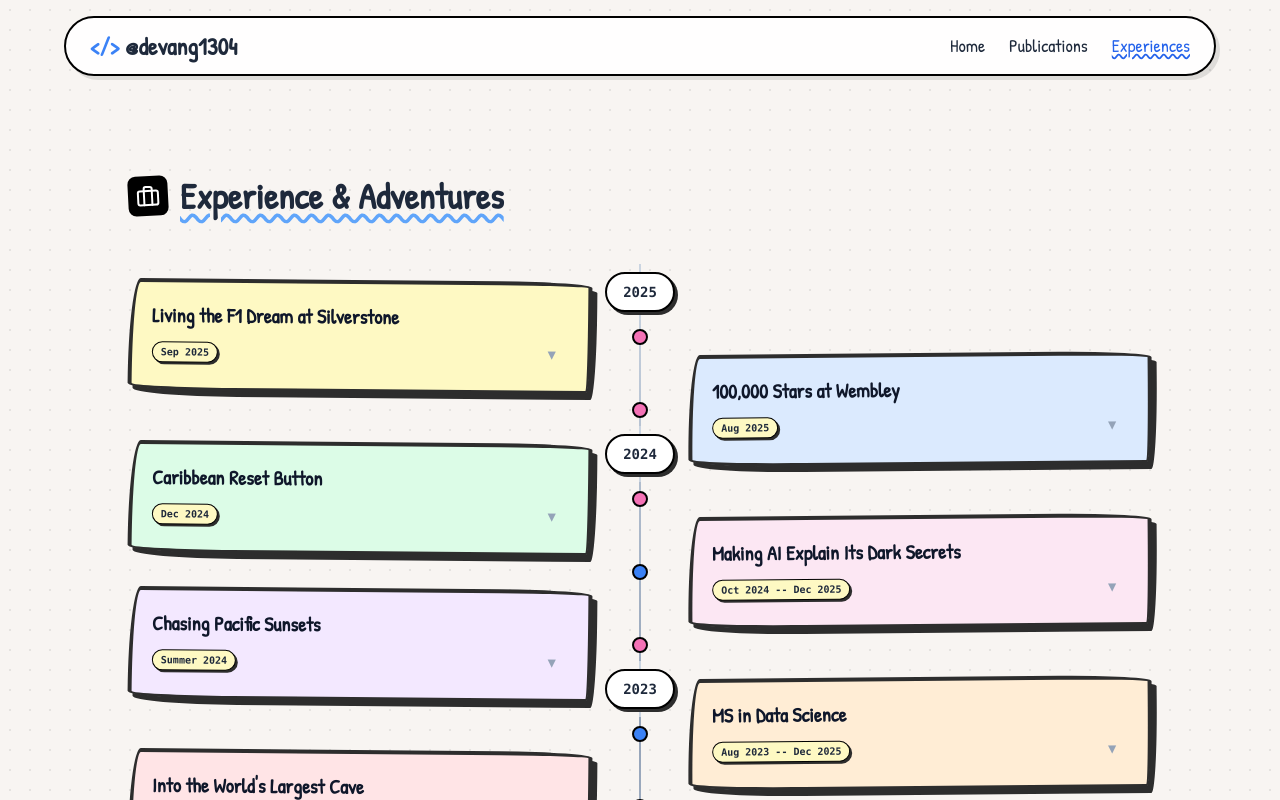
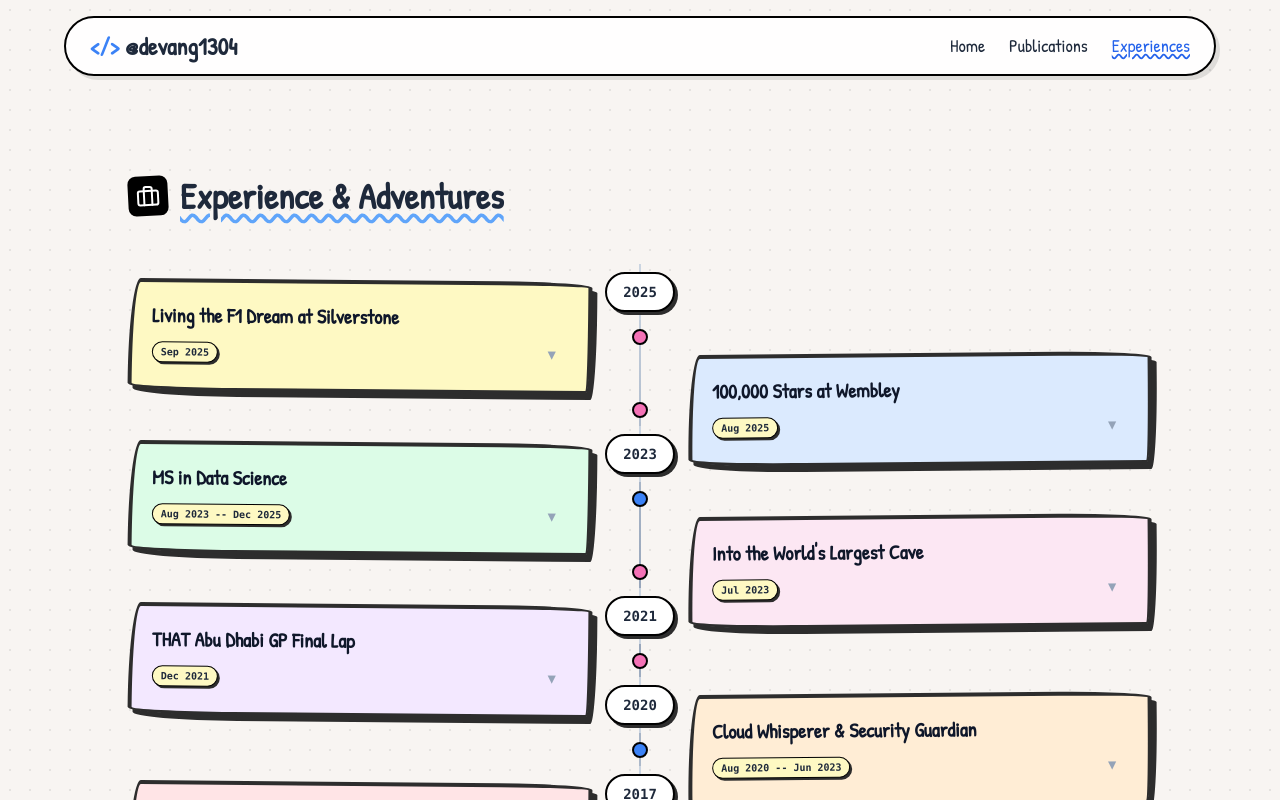
Before and after one commit to devang1304/devang1304.github.io, a React (Vite) app: page /experience in a window 1280 px wide. Shown: the top 800 px of the page. Built offline with nearby package versions, Linux system fonts and the light colour scheme.

Commit message:
feat: Remove commented-out experience and adventure entries from content data.

```diff
--- a/src/data/content.ts
+++ b/src/data/content.ts
@@ -1,12 +1,12 @@
 export const experienceData = [
-  {
-    role: "Making AI Explain Its Dark Secrets",
-    company: "Rochester Institute of Technology",
-    period: "Oct 2024 -- Dec 2025",
-    location: "Rochester, NY",
-    note: "Building PROVEX — an XAI framework that makes intrusion detection systems actually explain WHY they flagged something as suspicious. Because 'trust me bro' isn't a valid security protocol. Working with temporal graphs, GNNs, and occasionally questioning if the AI is smarter than me.",
-    details: [],
-  },
+  // {
+  //   role: "Making AI Explain Its Dark Secrets",
+  //   company: "Rochester Institute of Technology",
+  //   period: "Oct 2024 -- Dec 2025",
+  //   location: "Rochester, NY",
+  //   note: "Building PROVEX — an XAI framework that makes intrusion detection systems actually explain WHY they flagged something as suspicious. Because 'trust me bro' isn't a valid security protocol. Working with temporal graphs, GNNs, and occasionally questioning if the AI is smarter than me.",
+  //   details: [],
+  // },
   {
     role: "Cloud Whisperer & Security Guardian",
     company: "Netwoven Inc.",
@@ -138,28 +138,28 @@ export const personalData = [
       src: "/concert.jpeg",
     },
   },
-  {
-    title: "Caribbean Reset Button",
-    category: "Travel",
-    date: "Dec 2024",
-    location: "Tulum, Mexico",
-    note: "Escaped the Rochester winter for Tulum's turquoise waters. Days spent exploring cenotes and Mayan ruins, nights watching the sunset with a piña colada in hand. The ultimate year-end escape.",
-    media: {
-      type: "image",
-      src: "/mexico.jpeg",
-    },
-  },
-  {
-    title: "Chasing Pacific Sunsets",
-    category: "Road Trip",
-    date: "Summer 2024",
-    location: "Portland to San Francisco",
-    note: "1,000 miles down the Pacific Coast with the windows down and zero schedule. Oregon's rugged coastline, towering redwoods, and finally crossing the Golden Gate at sunset. Pure freedom on Highway 101.",
-    media: {
-      type: "image",
-      src: "/bridge.jpeg",
-    },
-  },
+  // {
+  //   title: "Caribbean Reset Button",
+  //   category: "Travel",
+  //   date: "Dec 2024",
+  //   location: "Tulum, Mexico",
+  //   note: "Escaped the Rochester winter for Tulum's turquoise waters. Days spent exploring cenotes and Mayan ruins, nights watching the sunset with a piña colada in hand. The ultimate year-end escape.",
+  //   media: {
+  //     type: "image",
+  //     src: "/mexico.jpeg",
+  //   },
+  // },
+  // {
+  //   title: "Chasing Pacific Sunsets",
+  //   category: "Road Trip",
+  //   date: "Summer 2024",
+  //   location: "Portland to San Francisco",
+  //   note: "1,000 miles down the Pacific Coast with the windows down and zero schedule. Oregon's rugged coastline, towering redwoods, and finally crossing the Golden Gate at sunset. Pure freedom on Highway 101.",
+  //   media: {
+  //     type: "image",
+  //     src: "/bridge.jpeg",
+  //   },
+  // },
   {
     title: "Into the World's Largest Cave",
     category: "Adventure",
```
